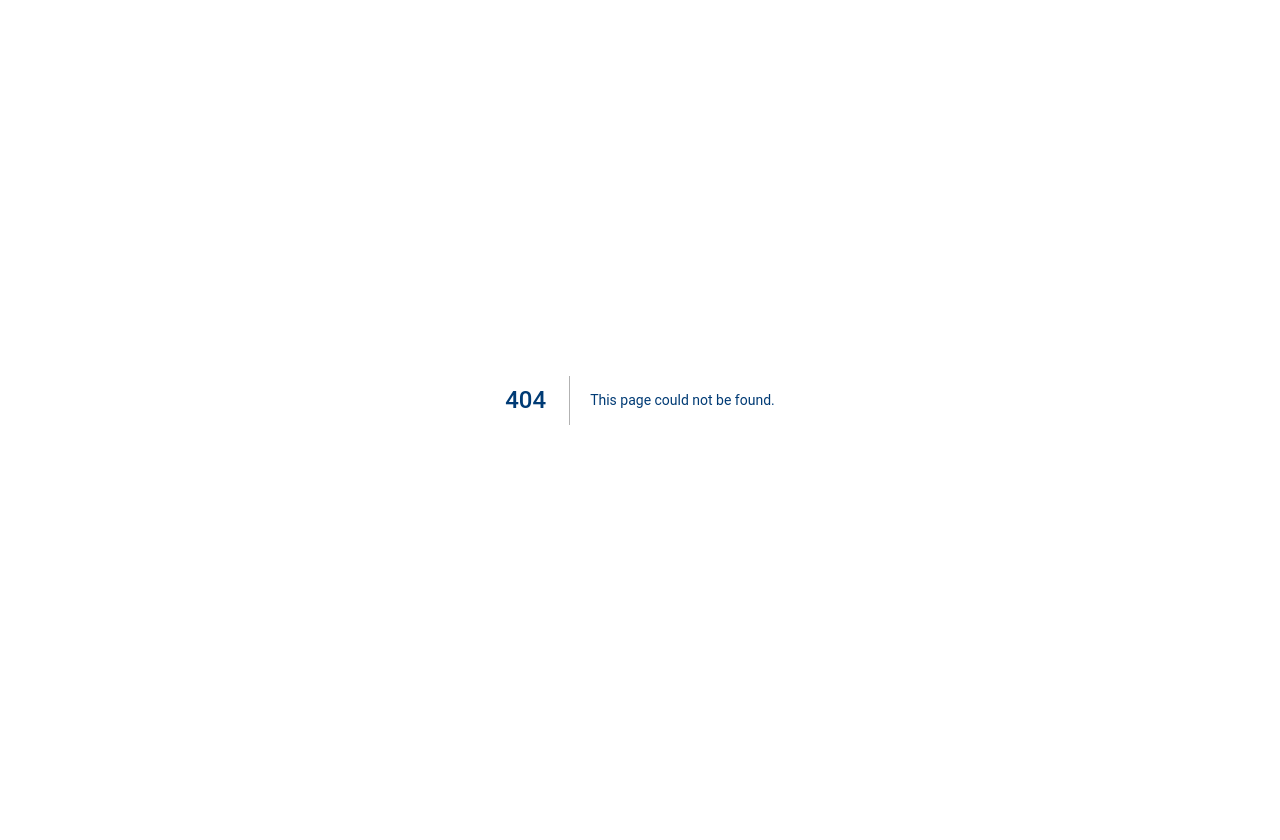
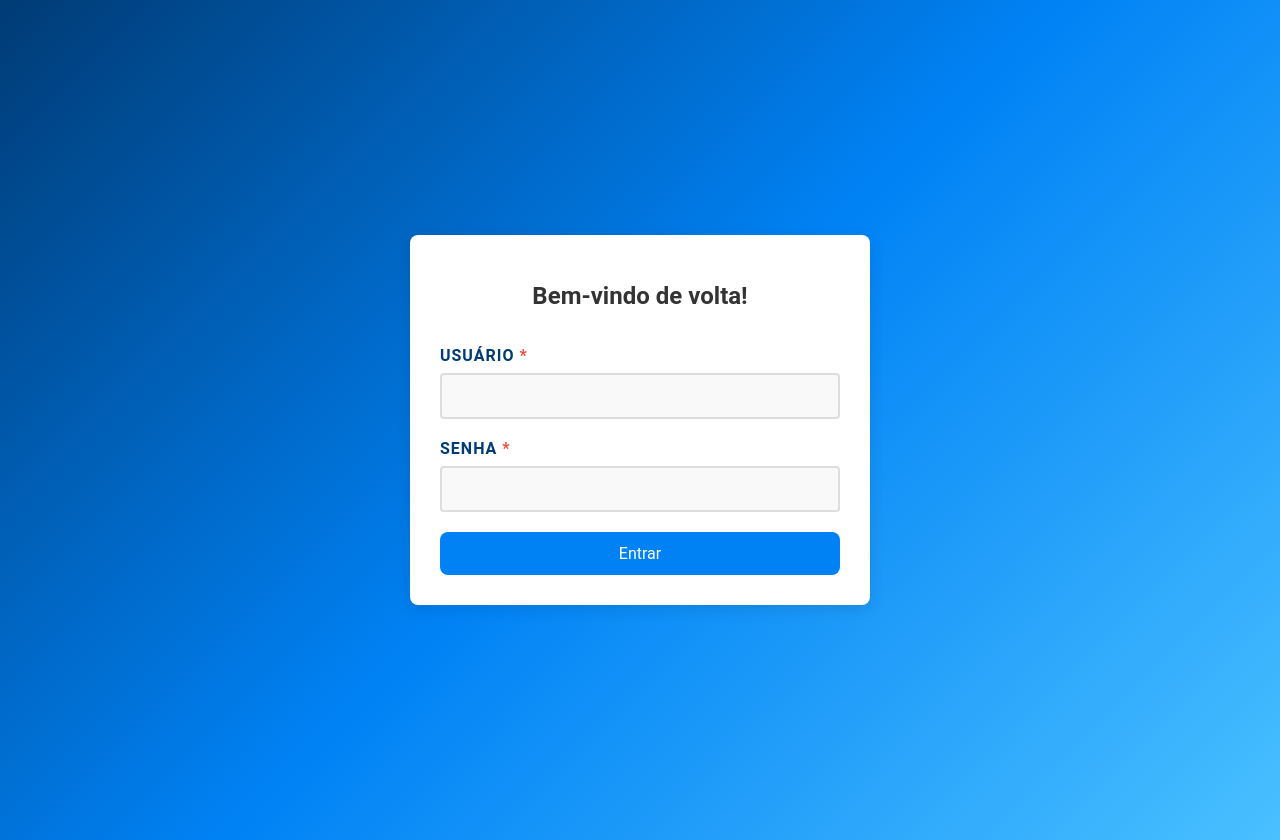
Before and after one commit to Kazuya08/ProjectVEXPENSES, a Next.js app: page /login in a window 1280 px wide. Before the commit this address had no page. Before the commit the page ends 800 px from the top, so only its background shows below. Built offline with nearby package versions, Linux system fonts and the light colour scheme.

Commit message:
feat: Add login and authentication features

```diff
--- a/package.json
+++ b/package.json
@@ -13,6 +13,9 @@
   "dependencies": {
     "@hookform/resolvers": "^3.9.1",
     "axios": "^1.7.9",
+    "bcrypt": "^5.1.1",
+    "cookie": "^1.0.2",
+    "jose": "^5.9.6",
     "json-server": "1.0.0-beta.3",
     "next": "15.1.0",
     "papaparse": "^5.4.1",
@@ -27,6 +30,7 @@
   },
   "devDependencies": {
     "@eslint/eslintrc": "^3",
+    "@types/bcrypt": "^5.0.2",
     "@types/node": "^20",
     "@types/papaparse": "^5.3.15",
     "@types/react": "^19",
--- /dev/null
+++ b/src/app/login/page.tsx
@@ -0,0 +1,104 @@
+"use client";
+
+import React, { useState } from "react";
+import { useForm, Controller, SubmitHandler } from "react-hook-form";
+import * as yup from "yup";
+import { yupResolver } from "@hookform/resolvers/yup";
+import { useRouter } from "next/navigation";
+import axios from "axios";
+import { toast } from "react-toastify";
+import Button from "@/components/ui/Button";
+import {
+    FormContainer,
+    InputWrapper,
+    Input,
+    Label,
+    ErrorMessage,
+    Wrapper
+} from "@/components/Auth/Login/Login.style";
+import { LoadingIcon } from "@/components/LoadingIcon";
+
+interface ILoginInputs {
+    username: string;
+    password: string;
+}
+
+const schema = yup.object().shape({
+    username: yup
+        .string()
+        .required("Usuário é obrigatório")
+        .matches(/^[a-zA-Z0-9]+$/, "Usuário deve conter apenas letras e números"),
+    password: yup
+        .string()
+        .required("Senha é obrigatória")
+        .min(5, "Senha deve ter no mínimo 5 caracteres"),
+});
+
+export default function LoginPage() {
+    const { control, handleSubmit, formState: { errors } } = useForm<ILoginInputs>({
+        resolver: yupResolver(schema),
+        defaultValues: {
+            username: "",
+            password: "",
+        },
+    });
+
+    const router = useRouter();
+    const [loading, setLoading] = useState(false);
+
+    const onSubmit: SubmitHandler<ILoginInputs> = async (data) => {
+        setLoading(true);
+        try {
+            const response = await axios.post("/api/auth/login", data);
+            console.log(response)
+            if (response.status === 200) {
+                toast.success("Login realizado com sucesso!");
+                router.push("/admin/fornecedores");
+            }
+        } catch (error) {
+            console.error("Erro no login:", error);
+            toast.error("Credenciais inválidas ou erro no servidor.");
+        } finally {
+            setLoading(false);
+        }
+    };
+
+    return (
+        <Wrapper>
+            <FormContainer onSubmit={handleSubmit(onSubmit)}>
+                <h1 style={{ textAlign: "center", color: "#333", fontSize: "24px" }}>
+                    Bem-vindo de volta!
+                </h1>
+
+                <InputWrapper>
+                    <Label htmlFor="username" isRequired>
+                        Usuário
+                    </Label>
+                    <Controller
+                        name="username"
+                        control={control}
+                        render={({ field }) => <Input {...field} />}
+                    />
+                    {errors.username && <ErrorMessage>{errors.username.message}</ErrorMessage>}
+                </InputWrapper>
+
+                <InputWrapper>
+                    <Label htmlFor="password" isRequired>
+                        Senha
+                    </Label>
+                    <Controller
+                        name="password"
+                        control={control}
+                        render={({ field }) => <Input type="password" {...field} />}
+                    />
+                    {errors.password && <ErrorMessage>{errors.password.message}</ErrorMessage>}
+                </InputWrapper>
+
+                <Button variant="primary" type="submit" disabled={loading}>
+                    {loading ? <LoadingIcon /> : "Entrar"}
+                </Button>
+
+            </FormContainer>
+        </Wrapper>
+    );
+}
--- /dev/null
+++ b/src/components/Auth/Login/Login.style.ts
@@ -0,0 +1,94 @@
+import styled from 'styled-components';
+
+export const Wrapper = styled.div`
+  display: flex;
+  justify-content: center;
+  align-items: center;
+  height: 100vh;
+  background: ${({ theme }) => `linear-gradient(135deg, ${theme.colors.darkBlue}, ${theme.colors.mediumBlue}, ${theme.colors.lightBlue})`};
+  padding: 20px;
+`;
+
+export const FormContainer = styled.form`
+  display: flex;
+  flex-direction: column;
+  gap: 20px;
+  width: 100%;
+  max-width: 400px;
+  padding: 30px;
+  background-color: ${props => props.theme.colors.white};
+  border-radius: ${props => props.theme.radii.medium};
+  box-shadow: 0 4px 15px rgba(0, 0, 0, 0.1);
+  transition: transform 0.3s ease;
+
+  &:hover {
+    transform: scale(1.03);
+  }
+`;
+
+export const InputWrapper = styled.div`
+  display: flex;
+  flex-direction: column;
+  gap: 8px;
+`;
+
+export const Label = styled.label.withConfig({
+    shouldForwardProp: (prop) => prop !== "isRequired",
+}) <{ isRequired?: boolean }>`
+  font-weight: 600;
+  font-size: 16px;
+  color: ${({ theme }) => theme.colors.darkBlue};
+  text-transform: uppercase;
+  letter-spacing: 1px;
+  &::after {
+    content: "${({ isRequired }) => (isRequired ? ' *' : '')}";
+    color: #e74c3c;
+  }
+`;
+
+export const Input = styled.input`
+  padding: 12px 15px;
+  font-size: 16px;
+  border: 2px solid #ddd;
+  border-radius: ${({ theme }) => theme.radii.small};
+  background-color: #f9f9f9;
+  transition: all 0.3s ease;
+
+  &:focus {
+    border-color: ${({ theme }) => theme.colors.mediumBlue};
+    background-color: ${({ theme }) => theme.colors.white};
+    box-shadow: 0 0 8px rgba(0, 0, 0, 0.1);
+  }
+
+  &:disabled {
+    background-color: #f2f2f2;
+  }
+`;
+
+export const ErrorMessage = styled.p`
+  color: #e74c3c;
+  font-size: 14px;
+  margin-top: 4px;
+`;
+
+export const Button = styled.button`
+  padding: 12px;
+  font-size: 16px;
+  font-weight: bold;
+  color: ${({ theme }) => theme.colors.white};
+  background-color: ${({ theme }) => theme.colors.mediumBlue};
+  border: none;
+  border-radius: ${({ theme }) => theme.radii.medium};
+  cursor: pointer;
+  transition: all 0.3s ease;
+
+  &:hover {
+    background-color: ${({ theme }) => theme.colors.lightBlue};
+    box-shadow: 0 4px 10px rgba(0, 0, 0, 0.1);
+  }
+
+  &:disabled {
+    background-color: #b0c4de;
+    cursor: not-allowed;
+  }
+`;
```
Also changed, not shown: src/app/api/auth/login/route.ts (added, +41 -0 lines), src/app/api/auth/logout/route.ts (added, +8 -0 lines), src/components/globals/Sidebar/Sidebar.styles.ts (+16 -0 lines), src/components/globals/Sidebar/Sidebar.tsx (+27 -4 lines), src/middleware.ts (added, +43 -0 lines), 1 other file (tests, documents, lock files or other folders).
